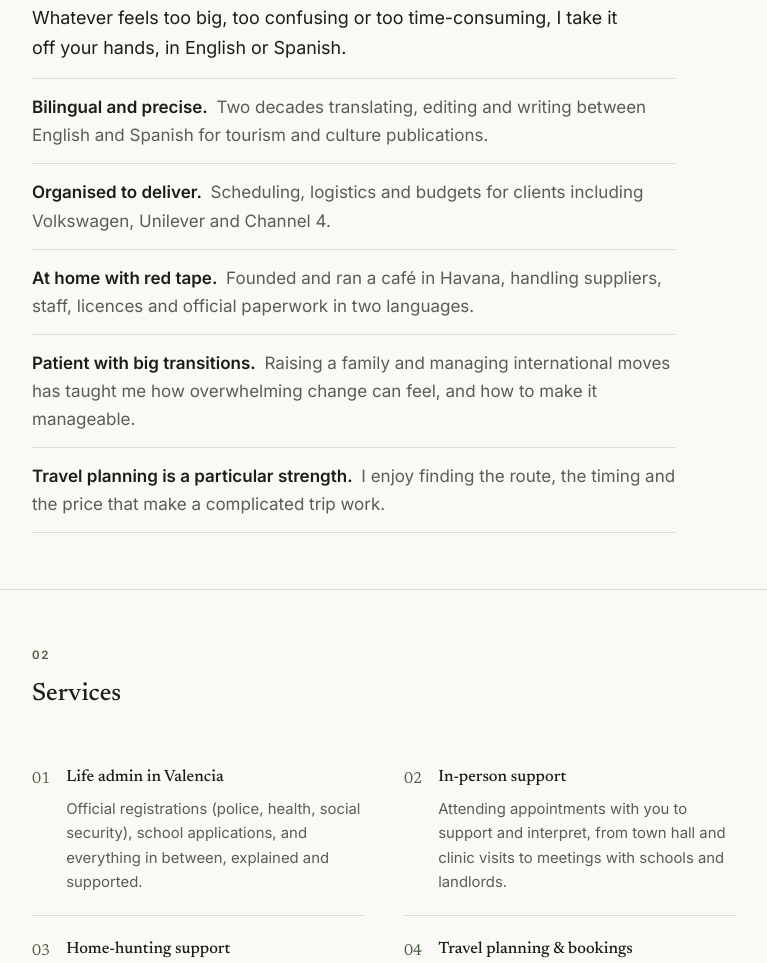
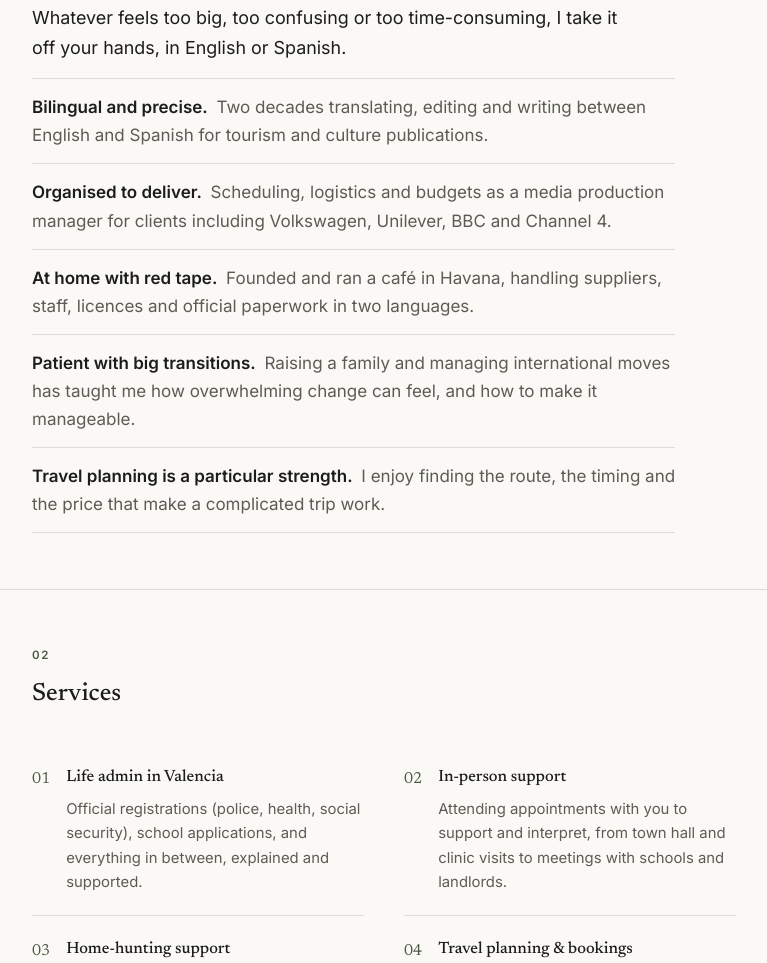
Before and after one commit to marinella-abbondati/valencia, a plain HTML site: page index.html in a window 1280 px wide. Shown: the part 750-1713 px from the top of the page, without its empty margins (256-1023 px from the left). Drawn offline with Linux system fonts and the light colour scheme.

Commit message:
Update index.html

```diff
--- a/index.html
+++ b/index.html
@@ -312,7 +312,7 @@
       <p class="profile-intro">Whatever feels too big, too confusing or too time-consuming, I take it off your hands, in English or Spanish.</p>
       <ul class="profile-points">
         <li><strong>Bilingual and precise.</strong> Two decades translating, editing and writing between English and Spanish for tourism and culture publications.</li>
-        <li><strong>Organised to deliver.</strong> Scheduling, logistics and budgets for clients including Volkswagen, Unilever and Channel 4.</li>
+        <li><strong>Organised to deliver.</strong> Scheduling, logistics and budgets as a media production manager for clients including Volkswagen, Unilever, BBC and Channel 4.</li>
         <li><strong>At home with red tape.</strong> Founded and ran a café in Havana, handling suppliers, staff, licences and official paperwork in two languages.</li>
         <li><strong>Patient with big transitions.</strong> Raising a family and managing international moves has taught me how overwhelming change can feel, and how to make it manageable.</li>
         <li><strong>Travel planning is a particular strength.</strong> I enjoy finding the route, the timing and the price that make a complicated trip work.</li>
```
